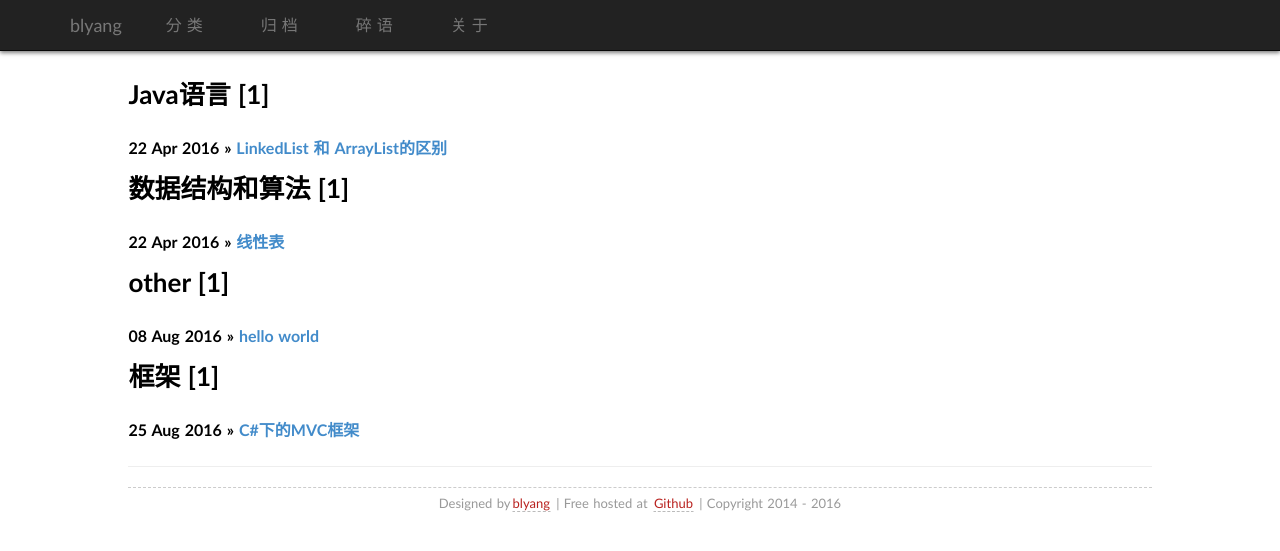
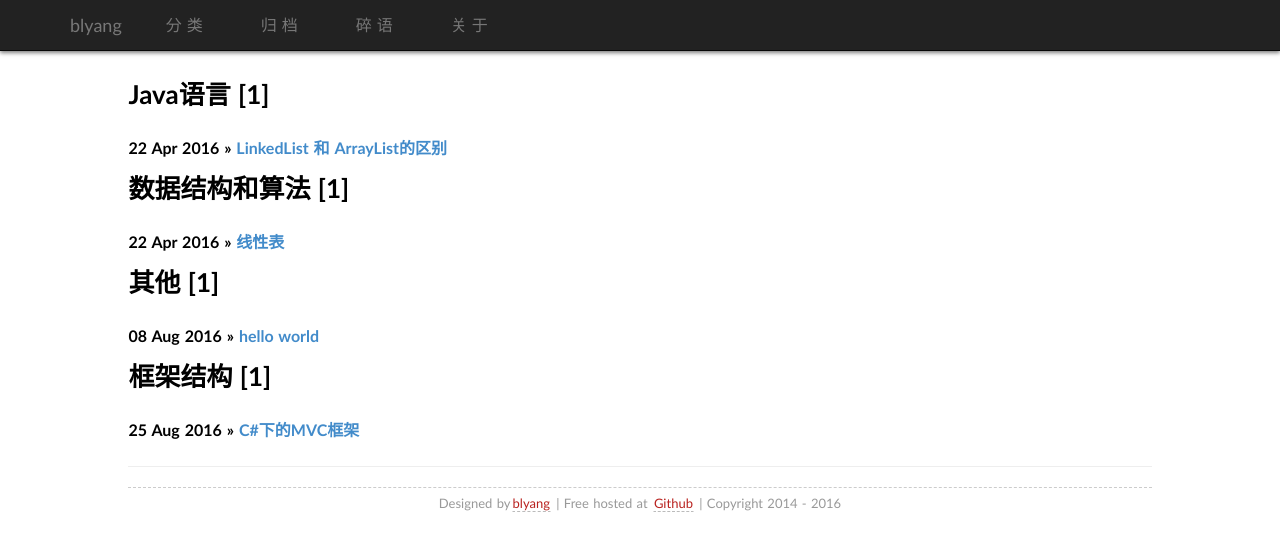
Before and after one commit to BLYang7/blyang7.github.io, a Jekyll site: the page built from categories.md, in a window 1280 px wide. Shown: the top 551 px of the page. Built offline with Jekyll 4.4.1, drawn with Linux system fonts in a browser that asks for light colours; comment, search, counter and statistics services are not loaded.

Commit message:
格式修改

```diff
--- a/_posts/2016-08-08-hello.md
+++ b/_posts/2016-08-08-hello.md
@@ -1,7 +1,7 @@
 ---
 layout: post
 title: hello world
-categories: other
+categories: 其他
 
 ---
 
--- a/_posts/2016-08-25-csharpMVC.md
+++ b/_posts/2016-08-25-csharpMVC.md
@@ -1,7 +1,7 @@
 ---
 layout: post
 title: C#下的MVC框架
-categories: 框架
+categories: 框架结构
 
 ---
 
@@ -10,17 +10,21 @@ categories: 框架
 ASP.NET的MVC框架和其他框架一致，也是包含Model、View和Controller三部分组成。在网站访问的时候，首先用户能获取到控制器，控制器根据用户行为创建Model对象，在数据填充到Model之后，再传递到View显示层。如下如示
 ![](/images/pages/framework/csharpmvc.png)
 
+<br/>
 #### Controller
 Controller是用来处理用户交互逻辑的，页面上用户的每个动作都是以http请求的形式出现在服务端（注意web编程中是没有事件的概念的，交互都是http请求），而控制器就是处理这些请求，并给出响应的。Model规定了响应的数据格式，而View则集中处理了数据展示形式。
 
 Controller的定义需要注意一下，一定是定义一个控制器，并且这个控制器的命名要以controller结束，一定不要写成了cs文件。Controller处理用户请求并作出响应之后，需要显示在页面上，也就是View中。
 
+<br/>
 #### View
 View就是用户视图了。这里可以是aspx文件，或者是cshtml文件，甚至是简单的html文件，只要能获取到数据就可以。View获取的是Controller中的Model数据，然后将这些数据展示出来。
 
+<br/>
 #### Model
 Model 只是规定了数据格式，预先定义数据字段。而实际的数据填充，则是在Controller实现的。
 
+<br/>
 #### 一个例子
 讲完了这三者的定义，这里给一个例子。C# MVC框架的实现。这个实现中设计Model定义，对象序列化和反序列化，Redis缓存的使用，MongoDB的使用。
 
```
